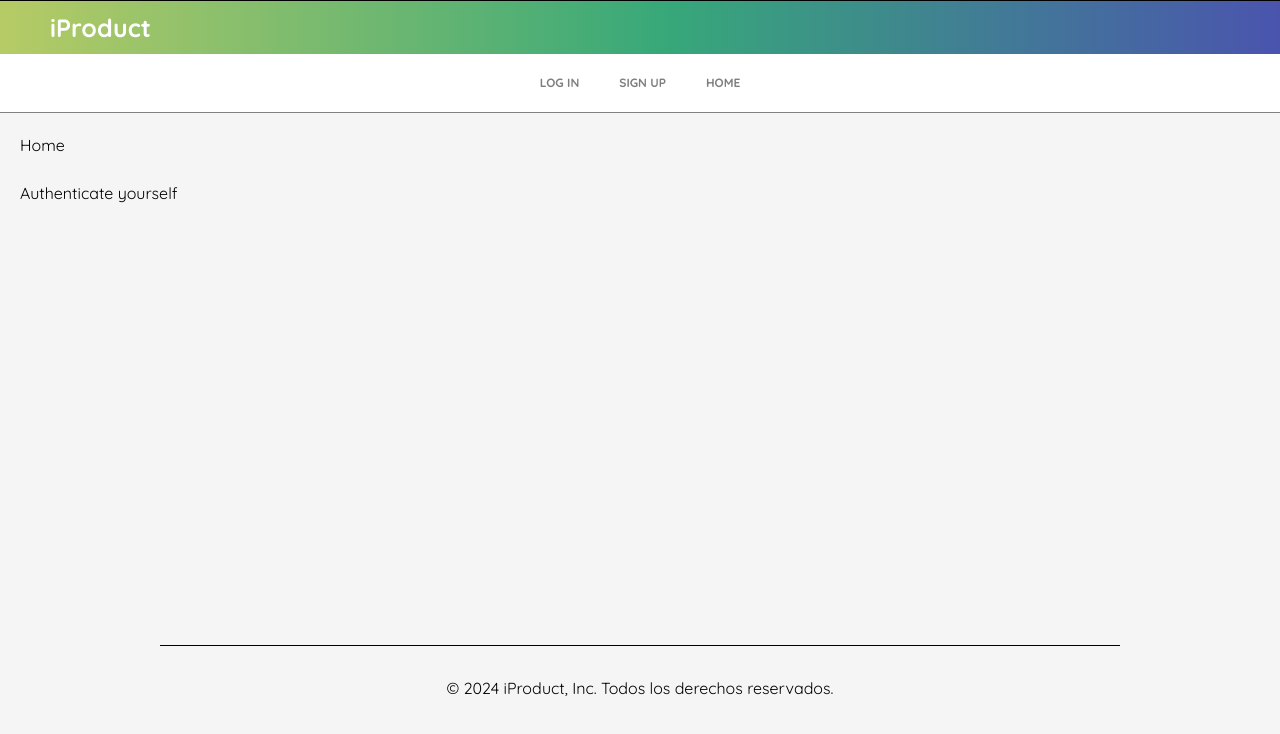
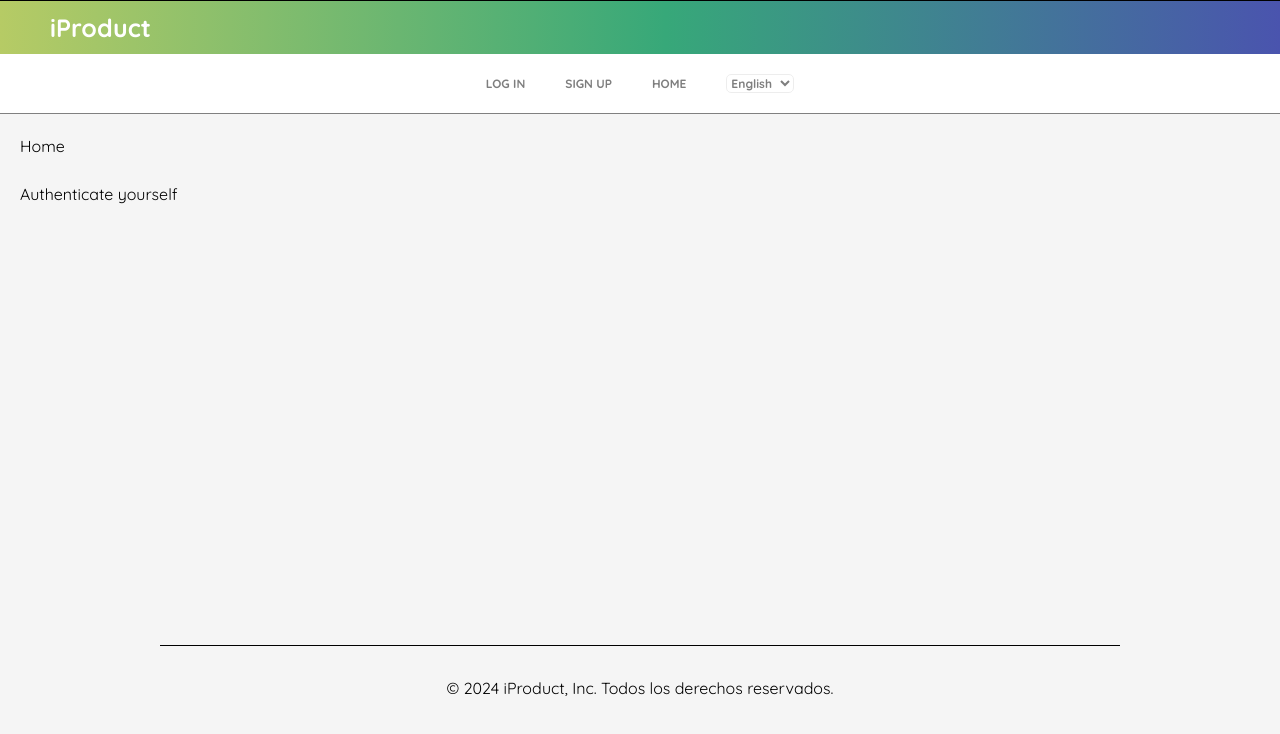
Before and after one commit to franccoina/PruebaNextJS, a Next.js app: page / in a window 1280 px wide. Shown: the top 734 px of the page. Built offline with nearby package versions, Linux system fonts and the light colour scheme; no server answers; what next-redux-wrapper would draw is missing.

Commit message:
Hotfix for SwitchbarAuth.tsx

```diff
--- a/src/components/switchbar/SwitchbarAuth.tsx
+++ b/src/components/switchbar/SwitchbarAuth.tsx
@@ -1,7 +1,7 @@
 "use client"
-
 import styled from "styled-components";
 import React from "react";
+import SelectLanguage from "../UI/SelectLanguage/SelectLanguage";
 import StyledLink from "../UI/Link/Link";
 
 const navAuthLinks = [
@@ -51,6 +51,7 @@ export const Switchbar: React.FC = () => {
                         <StyledLink key={link.name} href={link.href} label={link.name} />
                     )}
             )}
+            <SelectLanguage />
             </LinksContainer>
         </SwitchbarContainer>
     );
```
